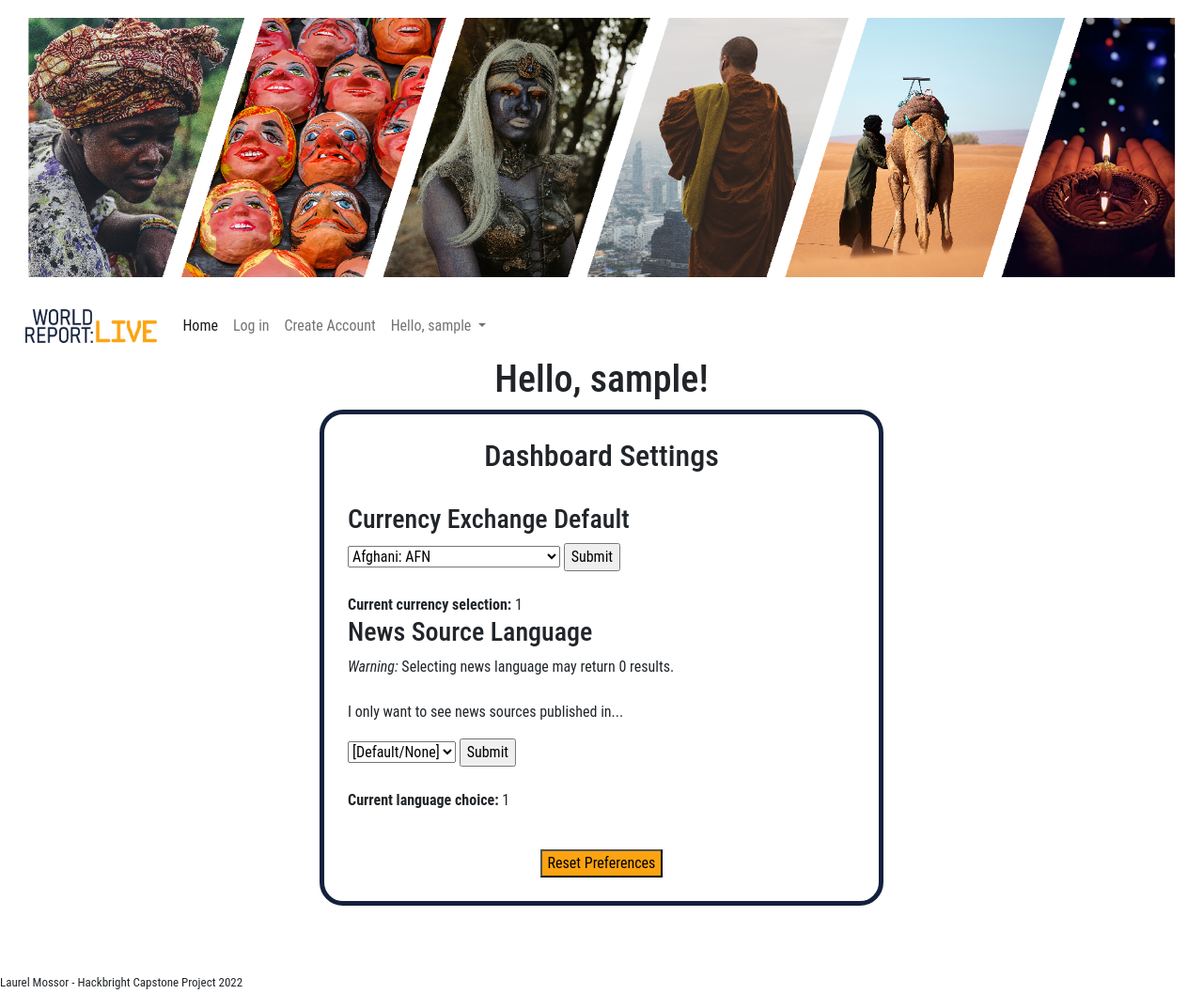
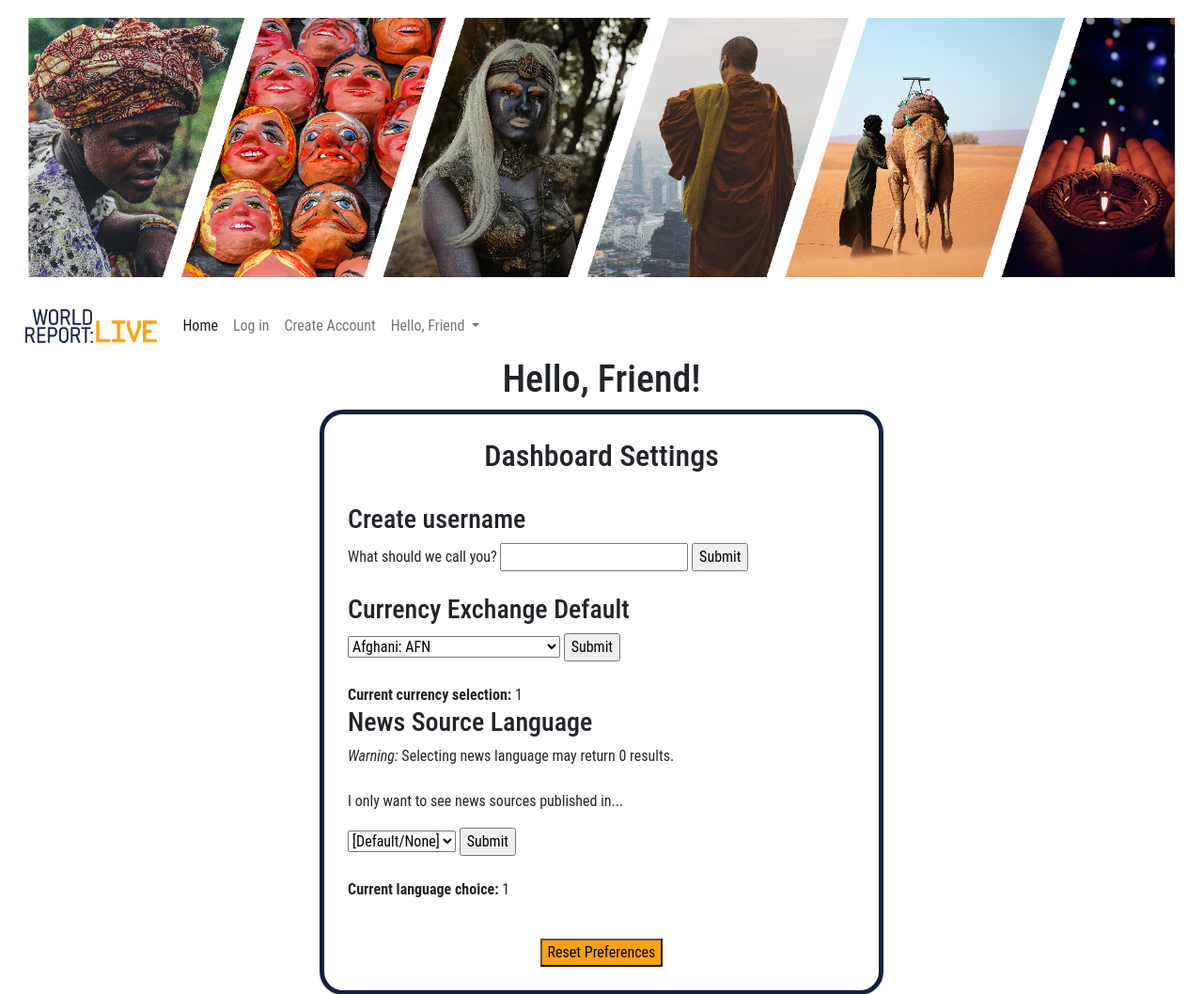
Before and after one commit to laurelMossor/world-dashboard, a Flask app: page /user-profile in a window 1280 px wide. Shown: the top 1058 px of the page at 94% size. Run offline with Flask 2, Linux system fonts and the light colour scheme; the visitor is signed in with stand-in values (Sample User, id 1); some libraries are stand-ins or nearby versions.

Commit message:
fixed username key error

```diff
--- a/app/templates/user-profile.html
+++ b/app/templates/user-profile.html
@@ -17,7 +17,7 @@
 
 
     <!-- SHOULD SAY '==' /// changing it to '!=' while testing -->
-    {% if "current_user_name" not in session or session["current_user_name"] == None %}
+    {% if "current_user_name" not in session or session["current_user_name"] == "Friend" %}
     <div>
         <h3>Create username</h3>
         <form action="/user-profile/create-username" method="POST">
```
